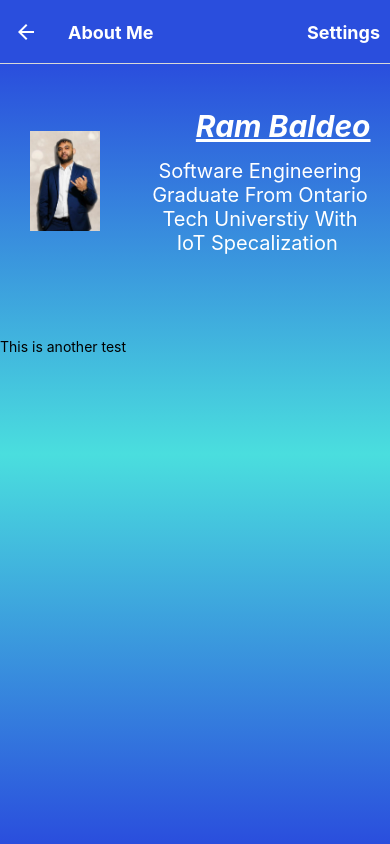
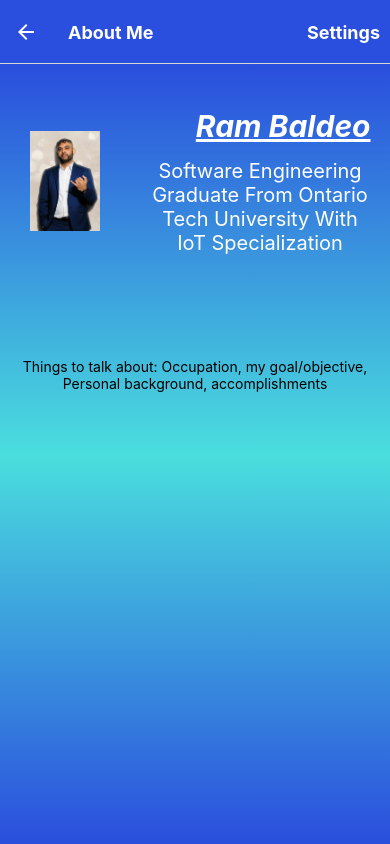
Before and after one commit to rambaldeo/rambaldeoportfolioapp, a React Native app: screen /AboutMe in a window 390 px wide. Built offline with nearby package versions, Linux system fonts and the light colour scheme.

Commit message:
Personal Bio
Brainstorm what I need to add

```diff
--- /dev/null
+++ b/Components/Courses/Bio.js
@@ -0,0 +1,14 @@
+//Array that will include all information for Profile.js
+
+export const BioInformation = [
+    {
+        occupation: "Tech Analyst",
+        industry: "Software engineer",
+        goal: "Currently to have my own app on the app store and also make a difference in the world of software",
+        personalBackground: "Guyanese",
+        perfessionalPhilosophy: "Simplify the problem",
+        keySkills: "",
+        currentProjects: "",
+
+    }
+]
--- a/Components/Profile.js
+++ b/Components/Profile.js
@@ -1,36 +1,41 @@
 import React, { useState } from 'react';
-import { StyleSheet, View, Image, Text, TouchableOpacity } from 'react-native';
+import { StyleSheet, View, Image, Text, TouchableOpacity, ScrollView, Dimensions } from 'react-native';
 import { LinearGradient } from 'expo-linear-gradient';
+import { BioInformation } from './Courses/Bio';
+import Accordion from 'react-native-collapsible/Accordion';
+
 
 const Profile = () => {
     const [isImageEnlarged, setIsImageEnlarged] = useState(false);
-
 
     const toggleImageSize = () => {
         setIsImageEnlarged(!isImageEnlarged);
     };
 
+    //Need to add the methods to render the information
+
     return (
-        <LinearGradient colors={[ '#2A4EDD','#4ADEDE', '#2A4EDD']} style={profileStyles.gradient}>
+        <LinearGradient colors={['#2A4EDD', '#4ADEDE', '#2A4EDD']} style={profileStyles.gradient}>
             <View style={profileStyles.container}>
                 <View style={profileStyles.row}>
                     <TouchableOpacity onPress={toggleImageSize} style={profileStyles.imageContainer}>
                         <Image style={[profileStyles.profilePicture, isImageEnlarged && profileStyles.enlargedProfilePicture]} source={require('../assets/Ram_Baldeo.jpg')} />
                     </TouchableOpacity>
                     <View style={profileStyles.textContainer}>
-                        {/* Time to add in a section to display my name, dob or age, and a little summary about myself */}
                         <Text style={profileStyles.title}>Ram Baldeo</Text>
-                        <Text style={profileStyles.bio}>Software engineering graduate from ontario tech universtiy with ioT specalization </Text>
+                        <Text style={profileStyles.bioTitle}>Software engineering graduate from Ontario Tech University with IoT specialization</Text>
                     </View>
                 </View>
             </View>
-            <View>
-                <Text>
-                    This is another test
-                </Text>
-            </View>
+            <ScrollView contentContainerStyle={profileStyles.scrollViewContent}>
+                <View style={profileStyles.bioContainer}>
+                    <Text style={profileStyles.bioContent}>
+                        Things to talk about: Occupation, my goal/objective, Personal background, accomplishments
+                    </Text>
+
+                </View>
+            </ScrollView>
         </LinearGradient>
-
     );
 };
 
@@ -38,7 +43,7 @@ export default Profile;
 
 const profileStyles = StyleSheet.create({
     container: {
-        width: "100%",
+        width: '100%',
         height: '30%',
         justifyContent: 'center',
         alignItems: 'center',
@@ -80,11 +85,36 @@ const profileStyles = StyleSheet.create({
         fontStyle: 'italic',
         marginBottom: 15,
     },
-    bio: {
+    bioTitle: {
         textAlign: 'center',
         fontSize: 20,
         color: 'white',
         textTransform: 'capitalize',
         marginLeft: 10,
     },
+    scrollViewContent: {
+        flexGrow: 1,
+        alignItems: 'center',
+        paddingVertical: 20,
+    },
+    bioContainer: {
+        width: '80%%',
+        alignItems: 'center',
+    },
+    bioContent: {
+        textAlign: 'center',
+        color: 'black',
+    },
+    bioCard: {
+        backgroundColor: '#AEBAF8',
+        width: Dimensions.get('window').width * 0.9, // Adjusted width to fit accordion
+        borderRadius: 10,
+        elevation: 3,
+        shadowColor: '#000',
+        shadowOpacity: 0.2,
+        shadowOffset: { width: 0, height: 2 },
+        marginVertical: 20, // Adjusted margin
+        paddingHorizontal: 5,
+        paddingVertical: 5,
+    },
 });
```
